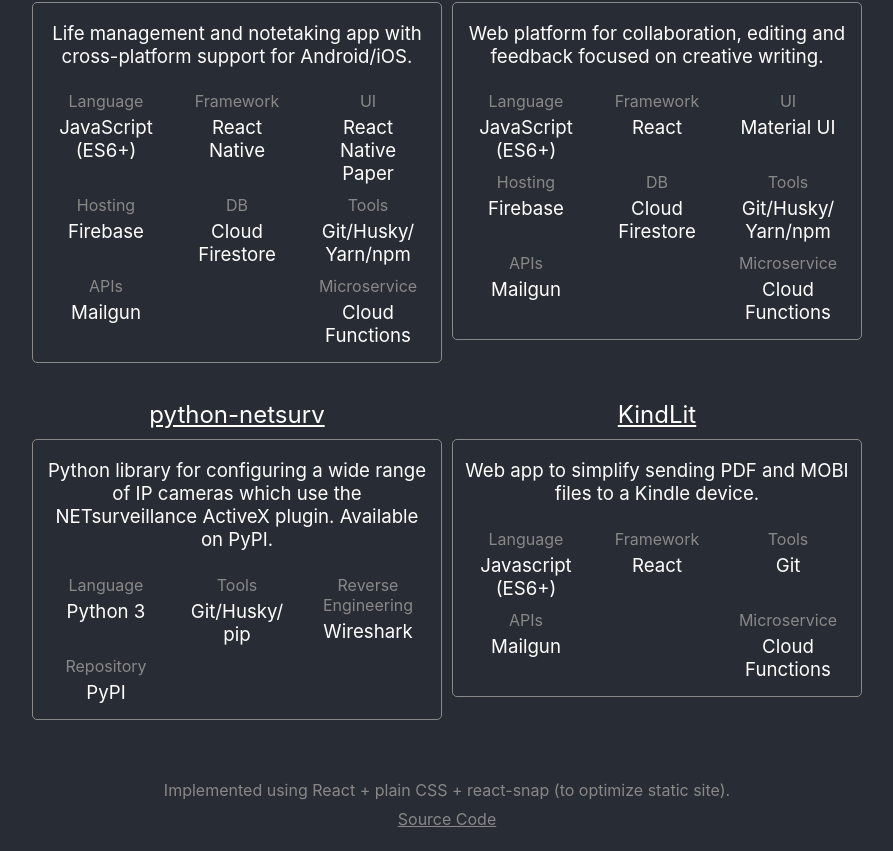
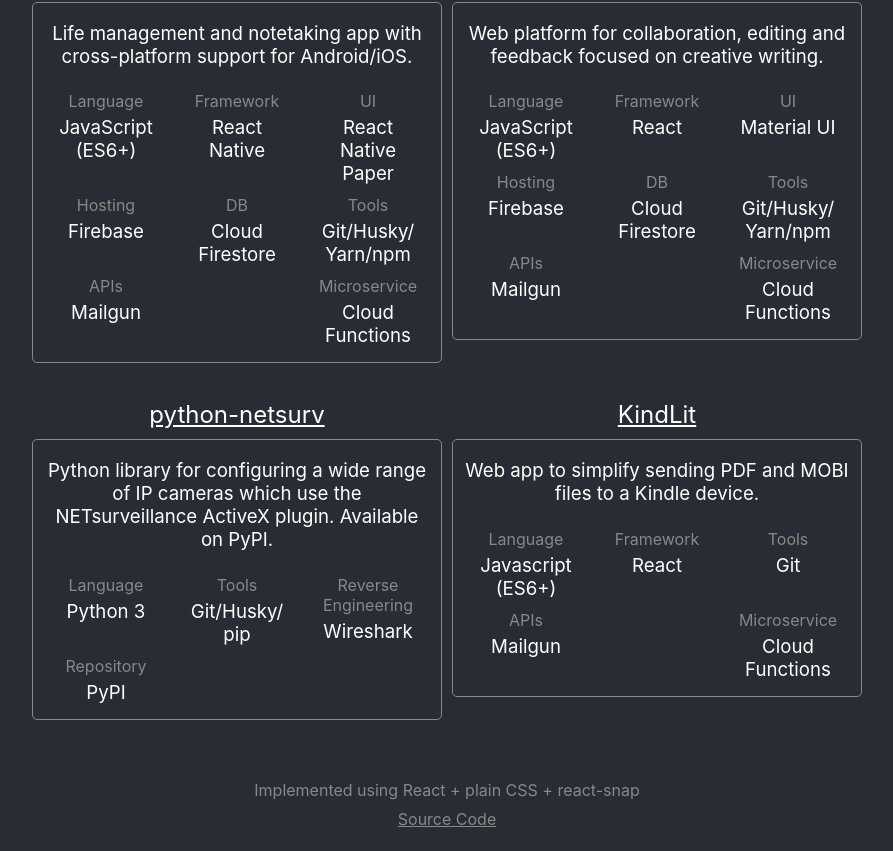
Before and after one commit to ekwoodrich/ekwoodrich.com, a React (Create React App) app: page / in a window 1280 px wide. Shown: the part 279-1130 px from the top of the page, without its empty margins (193-1086 px from the left). Built offline with nearby package versions, Linux system fonts and the light colour scheme.

Commit message:
Cleaned up footer.

```diff
--- a/src/components/Footer.js
+++ b/src/components/Footer.js
@@ -4,8 +4,7 @@
   return (
     <div className="footer">
       <div className="footerText">
-        Implemented using React + plain CSS + react-snap (to optimize static
-        site).
+        Implemented using React + plain CSS + react-snap
       </div>
       <div>
         <a
```
